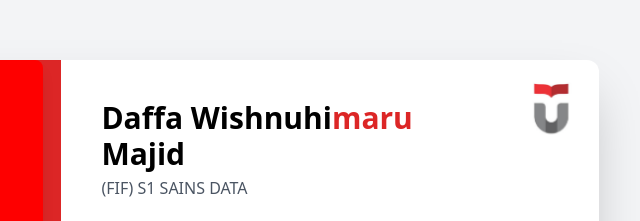
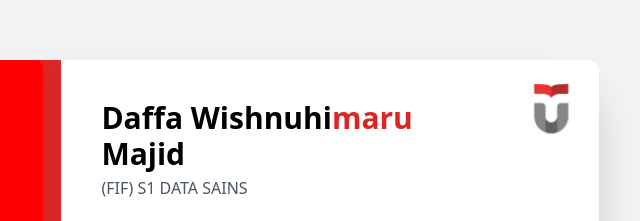
Before and after one commit to himarudf/idcard, a plain HTML site: page index.html in a window 1280 px wide. Shown: the part 125-346 px from the top of the page, 489-1129 px from the left. Drawn offline with nearby package versions, Linux system fonts and the light colour scheme.

Commit message:
Update index.html
sains data to data sains

```diff
--- a/index.html
+++ b/index.html
@@ -39,7 +39,7 @@
       <h1 class="text-2xl md:text-3xl font-bold leading-tight fade-in-up" style="animation-delay: 0.4s;">
         Daffa Wishnuhi<span class="text-red-600">maru</span><br>Majid
       </h1>
-      <p class="text-gray-600 mt-1 fade-in-up text-sm md:text-base" style="animation-delay: 0.6s;">(FIF) S1 SAINS DATA</p>
+      <p class="text-gray-600 mt-1 fade-in-up text-sm md:text-base" style="animation-delay: 0.6s;">(FIF) S1 DATA SAINS</p>
 
       <!-- Info -->
       <p class="mt-4 md:mt-6 fade-in-up text-sm md:text-base" style="animation-delay: 0.8s;">
```
